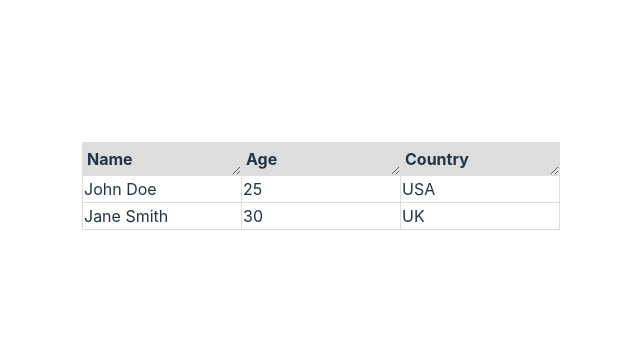
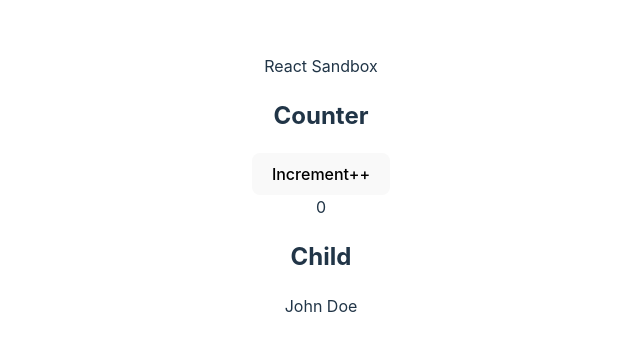
Before and after one commit to shomrkm/react-sandbox, a React (Vite) app: page / in a window 1280 px wide. Shown: the part 214-564 px from the top of the page, without its empty margins (319-959 px from the left). Built offline with nearby package versions, Linux system fonts and the light colour scheme.

Commit message:
implement counter.

```diff
--- a/src/App.tsx
+++ b/src/App.tsx
@@ -1,59 +1,40 @@
+import { useState } from 'react'
 import './App.css'
-import { useColumnsObserver } from './useColumnsObserver';
-
-const headers = ['Name', 'Age', 'Country'];
-
-const data = [
-  {
-    name: 'John Doe',
-    age: 25,
-    country: 'USA'
-  },
-  {
-    name: 'Jane Smith',
-    age: 30,
-    country: 'UK'
-  }
-];
 
 function App() {
-  const refs = useColumnsObserver({dataKey: 'data-column-attr'});
+  const [count, setCount] = useState(0)
+  return (
+    <>
+      React Sandbox
+      <h2>Counter</h2>
+      <Counter count={count} onClick={() => setCount(prev => prev + 2)} />
+      <h2>Child</h2>
+      <Child name="John Doe" />
+    </>
+  )
+}
+
+type CounterProps = {
+  count: number
+  onClick: () => void
+}
+
+const Counter = ({ count, onClick }: CounterProps) => {
 
   return (
-    <div className="resizable-table">
-      <table>
-        <thead>
-          <tr>
-            {
-              headers.map((column, index) => (
-                <th>
-                  <div
-                    key={column}
-                    data-column-attr={column}
-                    ref={(el) => (refs.current[index] = el)}
-                    className="header-cell"
-                  >
-                    {column}
-                  </div>
-                </th>
-              ))
-            }
-          </tr>
-        </thead>
-        <tbody>
-          {
-            data.map((row, index) => (
-              <tr key={`${row.name}_${index}`}>
-                <td>{row.name}</td>
-                <td>{row.age}</td>
-                <td>{row.country}</td>
-              </tr>
-            ))
-          }
-        </tbody>
-      </table>
+    <div>
+      <button onClick={onClick}>Increment++</button>
+      <div>{count}</div>
     </div>
   )
 }
 
+type ChildProps = {
+  name: string;
+}
+
+const Child = ({ name }: ChildProps) => {
+  return <div>{name}</div>
+}
+
 export default App
```
